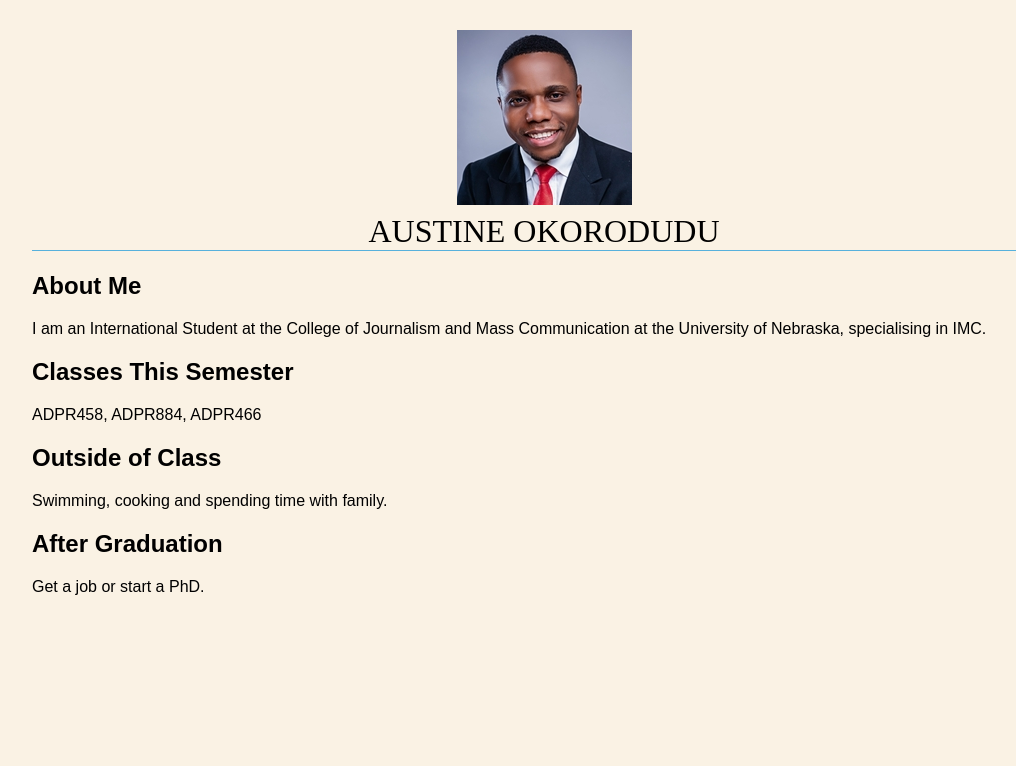
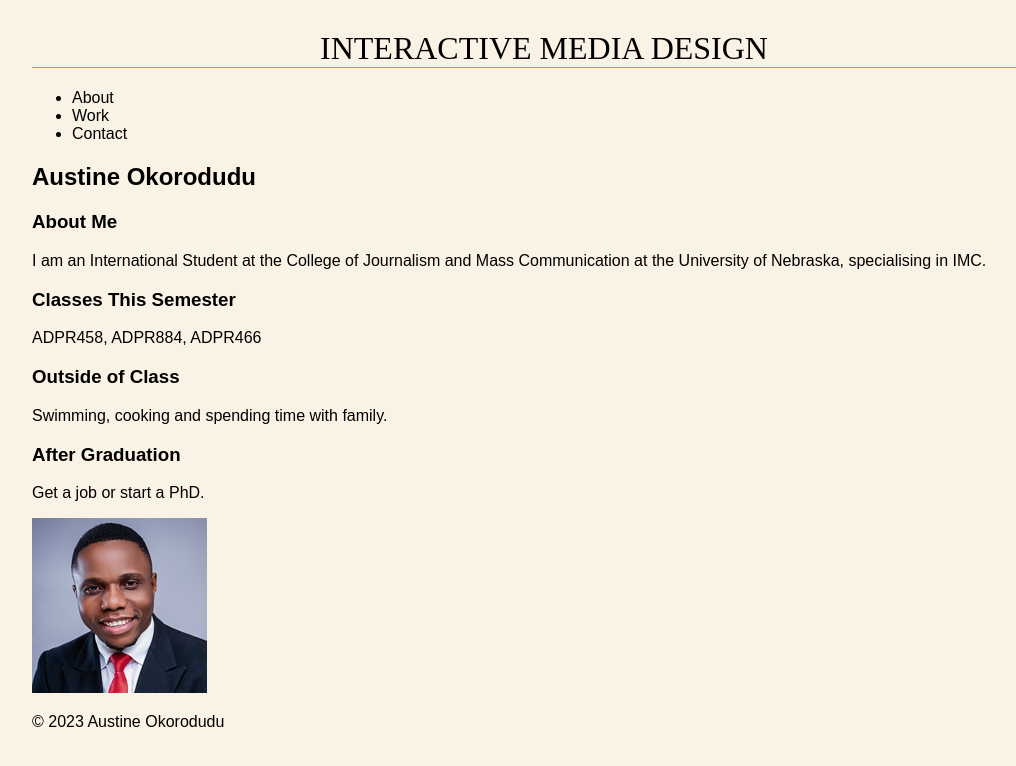
Before and after one commit to austin4crist/ADPR858CLASS, a plain HTML site: page assignments/index.html in a window 1280 px wide. Shown: the whole page, without its empty margins (96-1112 px from the left). Drawn offline with Linux system fonts and the light colour scheme.

Commit message:
new changes

```diff
--- a/assignments/index.html
+++ b/assignments/index.html
@@ -32,22 +32,42 @@ h1 {
 </style>
 </head>
 
-<h1><img src="austine copy.jpg"><br>Austine Okorodudu</h1>
+<header>
 
+<h1>Interactive Media Design</h1>
 
-<body>
+</header>
 
- <h2>About Me</h2>
+<nav>
+    <ul>
+        <li>About</li>
+        <li>Work</li>
+        <li>Contact</li>
+    </ul>
+</nav>
+
+<section>
+<h2>Austine Okorodudu</h2>
+ <h3>About Me</h3>
 <p>I am an International Student at the College of Journalism and Mass Communication at the University of Nebraska, specialising in IMC.</p>
 
 
-    <h2>Classes This Semester</h2>
+    <h3>Classes This Semester</h3>
 <p>ADPR458, ADPR884, ADPR466</p>
 
-    <h2>Outside of Class</h2>
+    <h3>Outside of Class</h3>
 <p>Swimming, cooking and spending time with family.</p>
 
-    <h2>After Graduation</h2>
+    <h3>After Graduation</h3>
 <p>Get a job or start a PhD.</p>
+</section>
+
+<aside>
+    <img src="austine copy.jpg" alt="photo of Austine" class="circle">
+</aside>
+
+<footer>
+<p>&copy; 2023 Austine Okorodudu</p>
+</footer>
 </body>
 </html>
```
